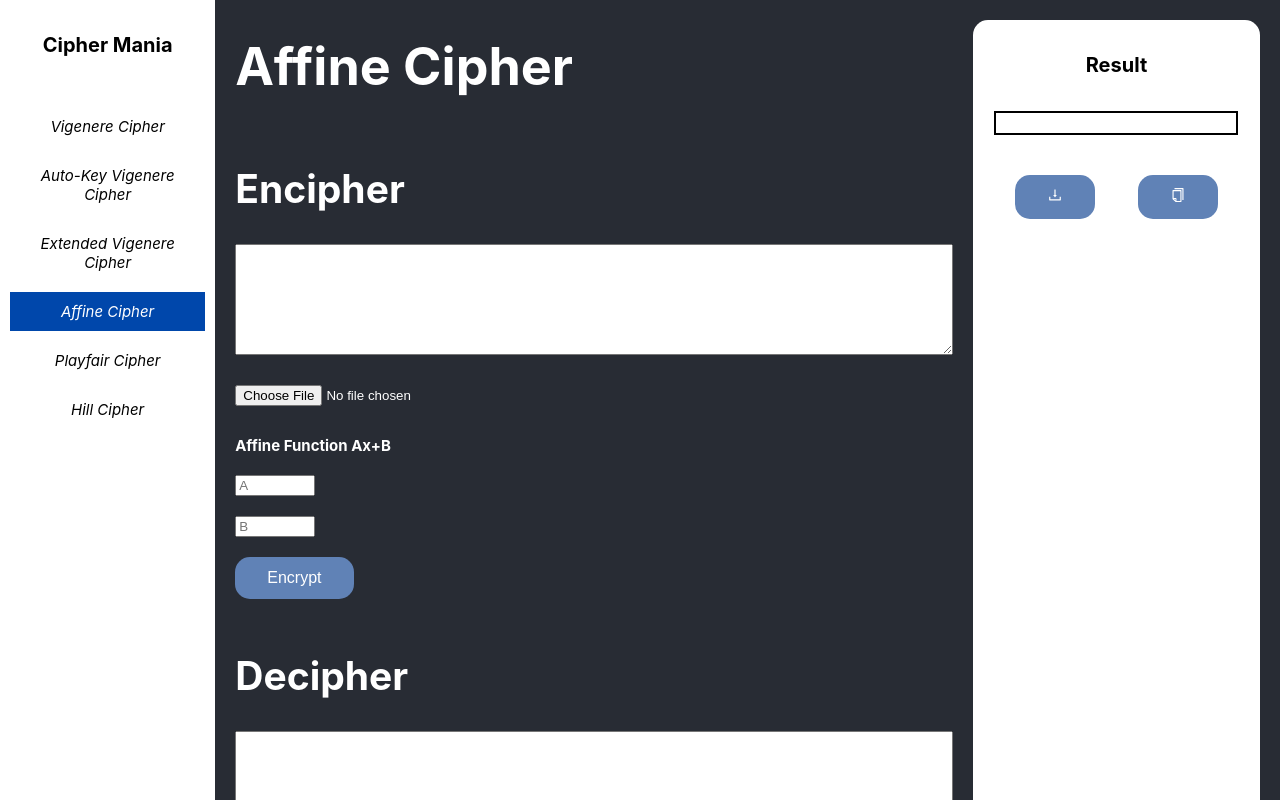
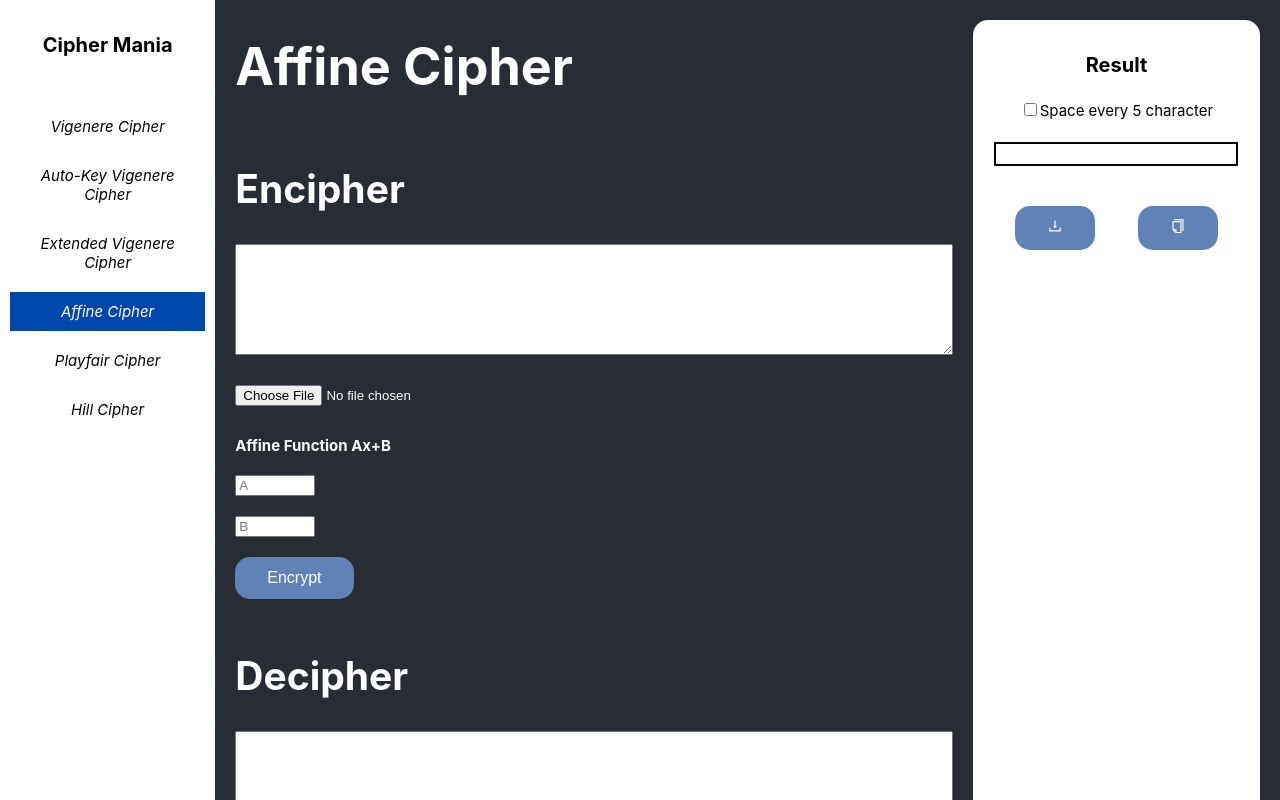
Before and after one commit to dikyrest/kripto-tugas-1, a React (Create React App) app: page /affine-cipher in a window 1280 px wide. Shown: the top 800 px of the page. Built offline with nearby package versions, Linux system fonts and the light colour scheme; the HTML template or start-up script is replaced by a standard one.

Commit message:
result can be group of 5 char

```diff
--- a/src/components/ResultBox.js
+++ b/src/components/ResultBox.js
@@ -1,18 +1,41 @@
 import DownloadButton from "./DownloadButton";
+import CheckBox from "./CheckBox";
 import { AiOutlineCopy } from "react-icons/ai";
 import { CopyToClipboard } from "react-copy-to-clipboard";
+import { useState } from "react";
 
-const ResultBox = ({result}) => {
+const ResultBox = ({ result }) => {
+  const [isGrouped, setIsGrouped] = useState(false);
+  let finalResult = "";
+  if (!isGrouped) {
+    finalResult = result;
+  } else if (isGrouped && result) {
+    let list = String(result).match(/.{1,5}/g);
+    console.log(list);
+    list.forEach((element) => {
+      finalResult += element + " "
+    });
+    console.log(finalResult);
+  }
+
   return (
     <div className="result-container">
       <h1 className="result-title">Result</h1>
+      <CheckBox setIsGrouped={setIsGrouped} />
       <div className="result-content" id="code">
-        {result}
+        {finalResult}
       </div>
       <div className="action-container">
-        <DownloadButton result={result} />
-        <CopyToClipboard text={result} onCopy={() => {alert("Result copied to clipboard")}}>
-          <button className="copy-button"><AiOutlineCopy /></button>
+        <DownloadButton result={finalResult} />
+        <CopyToClipboard
+          text={finalResult}
+          onCopy={() => {
+            alert("Result copied to clipboard");
+          }}
+        >
+          <button className="copy-button">
+            <AiOutlineCopy />
+          </button>
         </CopyToClipboard>
       </div>
     </div>
```
